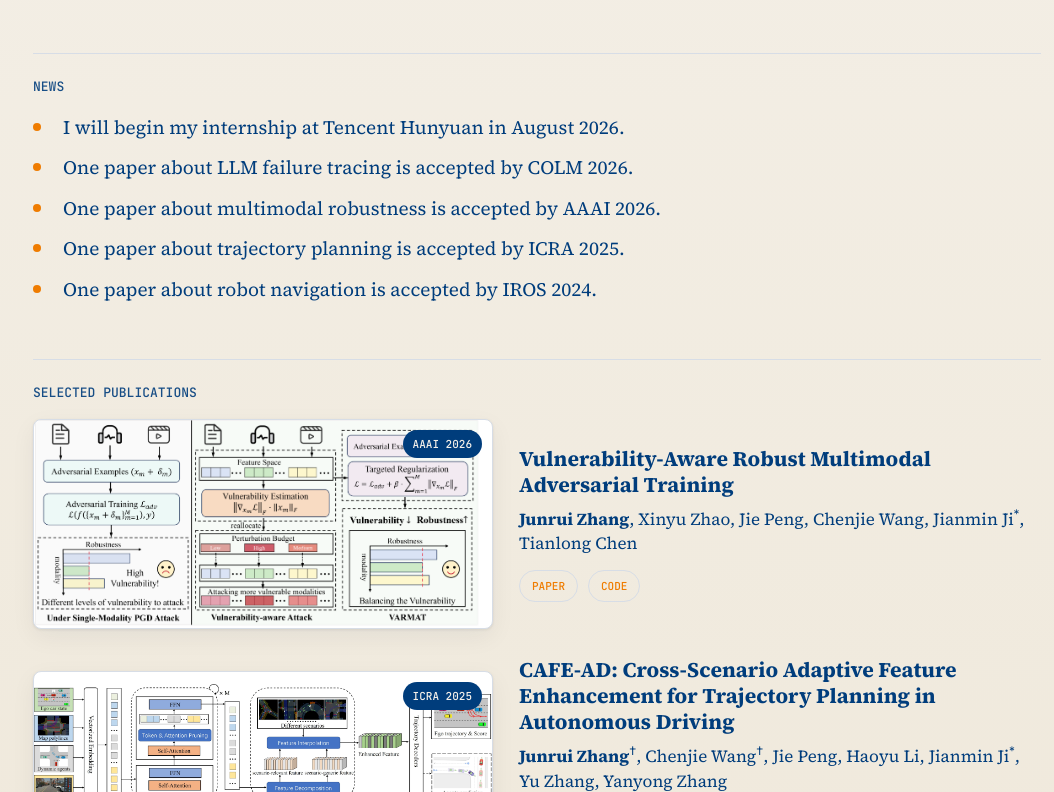
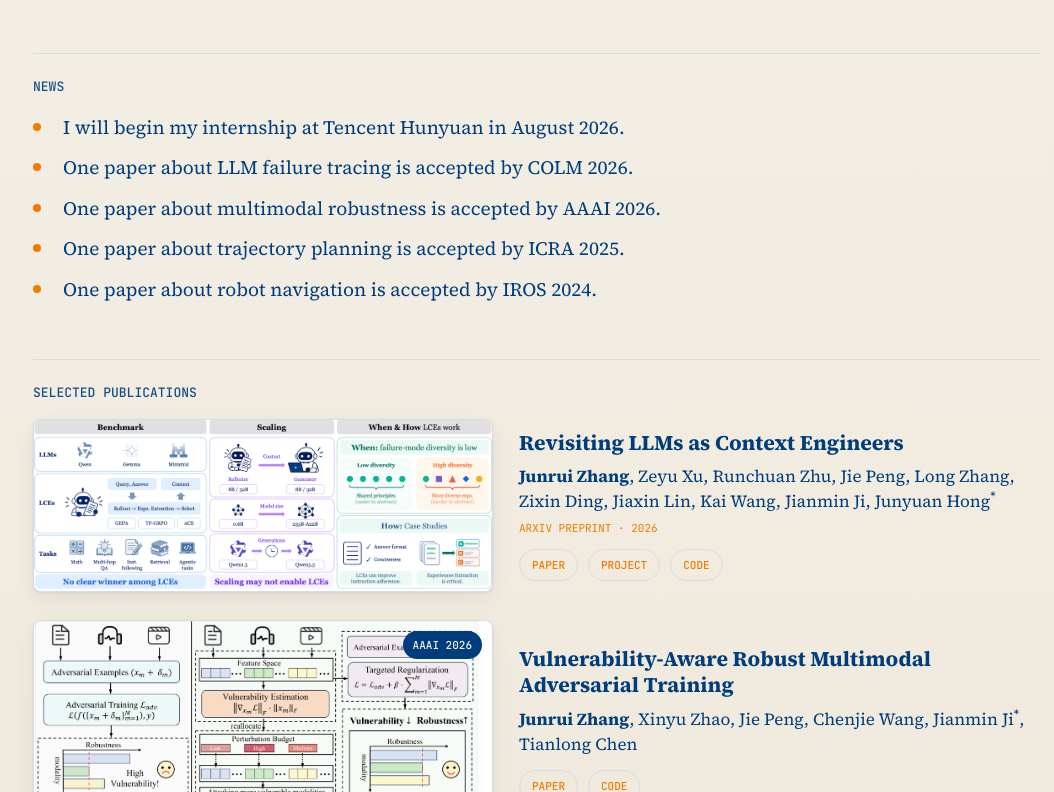
Before and after one commit to AlniyatRui/AlniyatRui.github.io, a plain HTML site: page index.html in a window 1280 px wide. Shown: the part 695-1487 px from the top of the page, without its empty margins (103-1157 px from the left). Drawn offline with Linux system fonts and the light colour scheme.

Commit message:
Add LCEBench to selected publications

```diff
--- a/index.html
+++ b/index.html
@@ -532,7 +532,7 @@
     <section>
       <div class="mono muted section-title">About</div>
       <p class="about-copy">
-        I am currently a incoming PhD Student in the <a href="https://costa-nus.github.io/">CoSTA@NUS Lab</a>, ECE,
+        I am currently an incoming PhD Student in the <a href="https://costa-nus.github.io/">CoSTA@NUS Lab</a>, ECE,
         advised by <a href="https://jyhong.gitlab.io/">Prof. Junyuan Hong</a>.
         My research interests include large language models, machine learning, and robotics.
       </p>
@@ -584,6 +584,21 @@
     <section>
       <div class="mono muted section-title">Selected Publications</div>
       <div class="publication-list">
+        <div class="publication">
+          <div class="publication-thumb publication-thumb-light">
+            <img src="assets/lcebench.webp" width="2200" height="817" alt="LCEBench overview showing the benchmark, scaling experiments, and case studies" />
+          </div>
+          <div class="publication-content">
+            <div class="publication-title">Revisiting LLMs as Context Engineers</div>
+            <div class="publication-authors"><strong>Junrui Zhang</strong>, Zeyu Xu, Runchuan Zhu, Jie Peng, Long Zhang, Zixin Ding, Jiaxin Lin, Kai Wang, Jianmin Ji, Junyuan Hong<sup>*</sup></div>
+            <div class="mono venue">arXiv Preprint · 2026</div>
+            <div class="publication-actions">
+              <a class="publication-link" href="https://arxiv.org/abs/2611.30494">Paper</a>
+              <a class="publication-link" href="https://costa-nus.github.io/LCEBench-Project/">Project</a>
+              <a class="publication-link" href="https://github.com/costa-nus/LCEBench">Code</a>
+            </div>
+          </div>
+        </div>
         <div class="publication">
           <div class="publication-thumb publication-thumb-light publication-thumb-balanced">
             <img src="assets/varmat.png" alt="VARMAT method overview" />
```
Also changed, not shown: assets/lcebench.webp (added).
